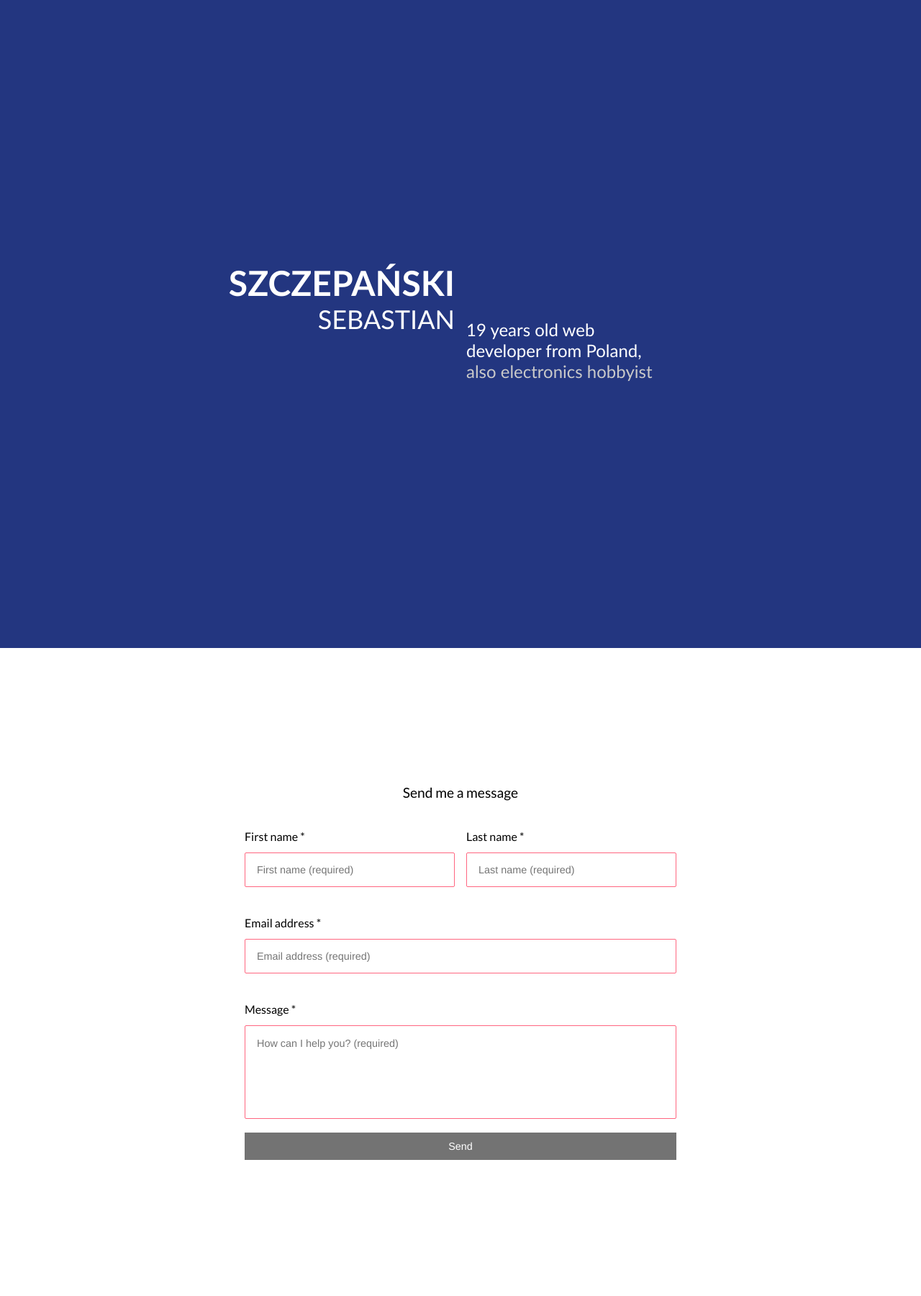
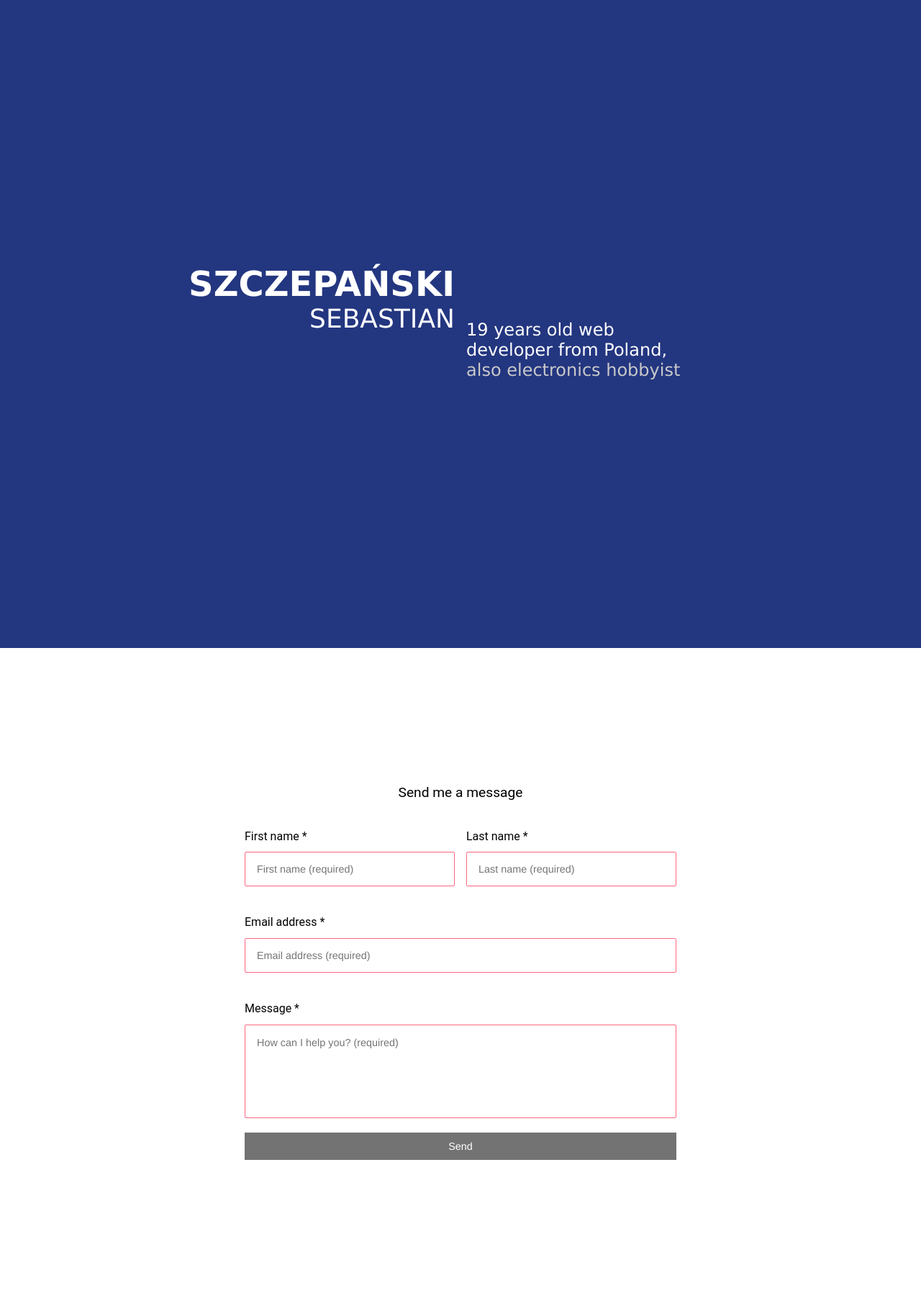
Before and after one commit to sszczep/sszczep.github.io, a Jekyll site: the page built from index.md, in a window 1280 px wide. Shown: the whole page at 72% size. Built offline with Jekyll 4.4.1, drawn with Linux system fonts in a browser that asks for light colours.

Commit message:
Use system fonts so we don't need to download them

```diff
--- a/_sass/_hero.scss
+++ b/_sass/_hero.scss
@@ -35,8 +35,8 @@
     box-sizing: border-box;
 
     color: #fff;
-    font-family: Futura, Trebuchet MS, Arial, sans-serif;
-    font-size: 1.5em;
+    font-family: Verdana, Geneva, sans-serif;
+    font-size: 1.5rem;
 }
 
 #hero__name {
--- a/assets/css/main.scss
+++ b/assets/css/main.scss
@@ -1,7 +1,5 @@
 ---
 ---
-
-@import url('https://fonts.googleapis.com/css?family=Lato&display=swap');
 
 @import "variables";
 @import "hero";
@@ -13,7 +11,7 @@ html, body {
 }
 
 html {
-    font-family: 'Lato', sans-serif;
+    font-family: Roboto, sans-serif;
     font-size: 12px;
 
     @media (min-width: 320px) {
```
